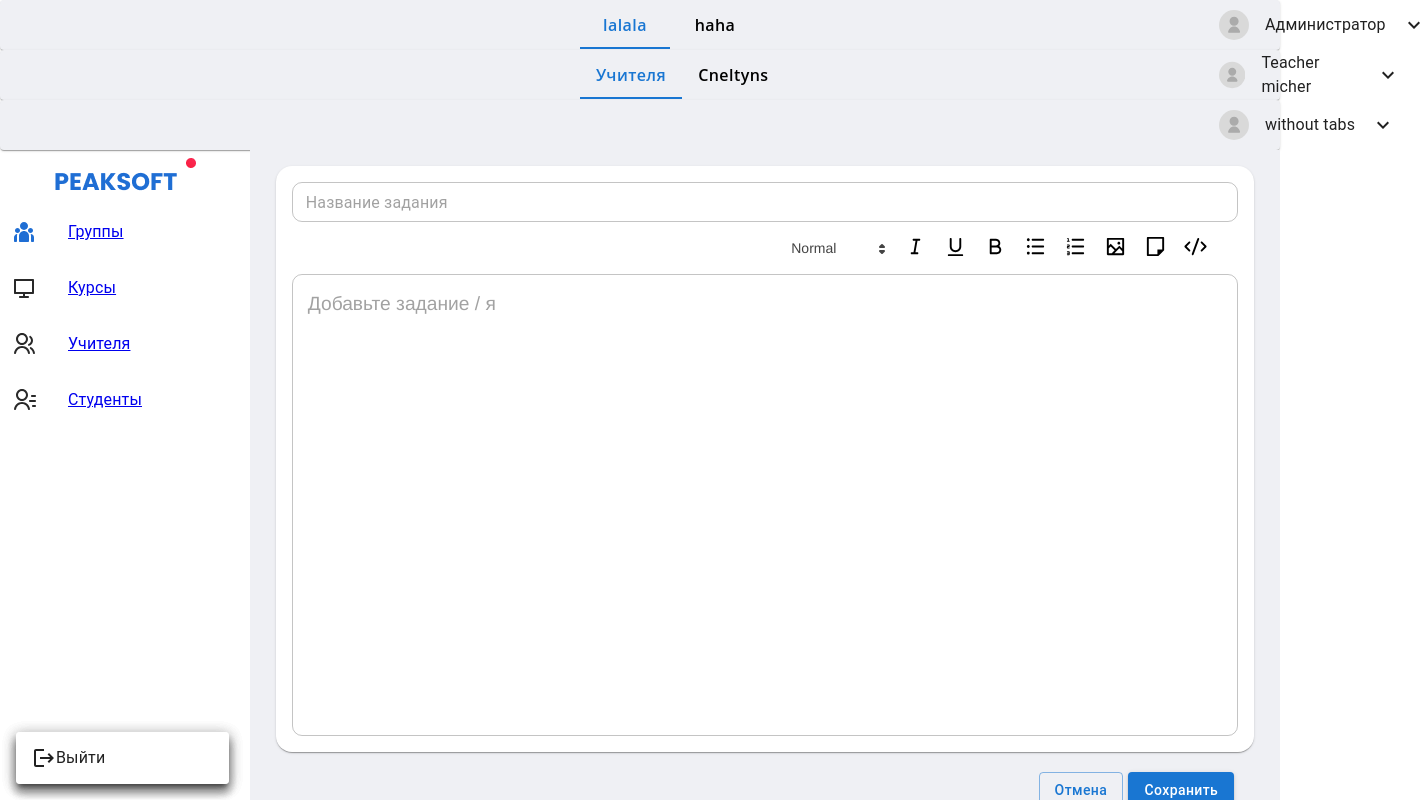
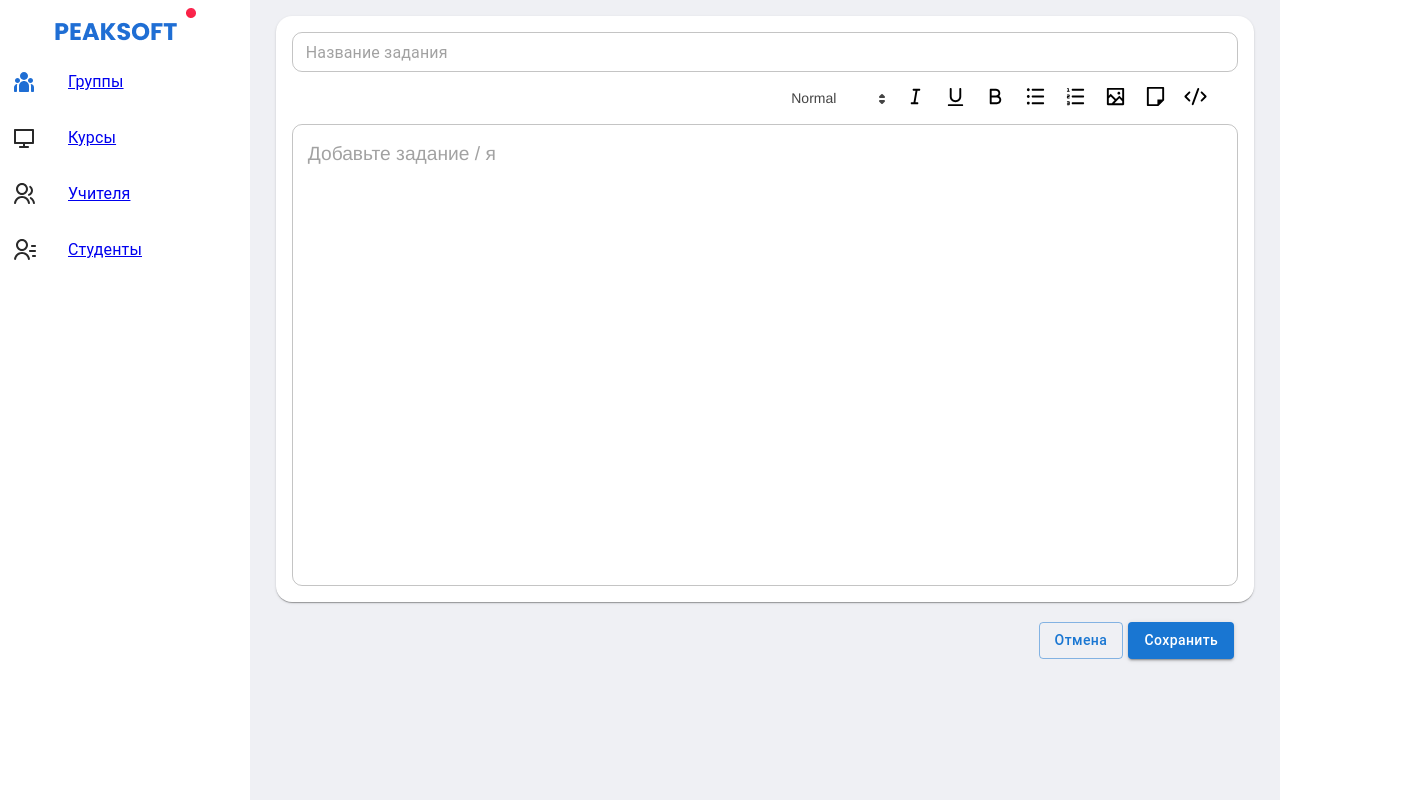
Before and after one commit to peaksoft-school/canva-peaksoft-web, a React (Create React App) app: page /admin/add-lesson in a window 1280 px wide. Shown: the top 800 px of the page, 1426 px wide, since content can reach past the window. Built offline with nearby package versions, Linux system fonts and the light colour scheme.

Commit message:
did a test with layout,code works

```diff
--- a/src/App.js
+++ b/src/App.js
@@ -1,39 +1,9 @@
+import React from 'react'
 import './App.css'
 import MainRouter from './routes/MainRouter'
-import Header from './components/Header/Header'
-import React from 'react'
-
-const TEACHER_TABS = [
-   {
-      title: 'Учителя',
-      link: '/teachers'
-   },
-   {
-      title: 'Cneltyns',
-      link: '/blabla'
-   }
-]
-
-const ADMIN_TABS = [
-   {
-      title: 'lalala',
-      link: '/lalal'
-   },
-   {
-      title: 'haha',
-      link: '/hahah'
-   }
-]
 
 function App() {
-   return(
-      <>
-         <Header role="Администратор" withTabs tabs={ADMIN_TABS}/>
-         <Header role="Teacher micher" withTabs tabs={TEACHER_TABS}/>
-         <Header role="without tabs" />
-         <MainRouter />
-      </>
-   )
+   return <MainRouter />
 }
 
 export default App
--- a/src/components/Header/Header.js
+++ b/src/components/Header/Header.js
@@ -7,7 +7,6 @@ import KeyboardArrowDownIcon from '@mui/icons-material/KeyboardArrowDown'
 import styled from 'styled-components'
 import { ReactComponent as UserLogo } from '../../assets/icons/userLogo.svg'
 import HeaderTabs from './HeaderTabs'
-
 
 const StyledPaper = styled(Paper)`
    &.MuiPaper-root {
@@ -46,33 +45,18 @@ const StyledDivWrapper = styled('div')`
    align-items: center;
 `
 
-export default function Header({ role, withTabs = false, tabs = [] }) {
-   const anchorEl = null //я не знаю что тут должно быть сами сделаете правильно
-   const open = true
-
-
-   const handleClick = () => {
-      // do something
+export default function Header({ userRole, withTabs = false, tabs = [] }) {
+   const [anchorEl, setAnchorEl] = React.useState(null)
+   const open = Boolean(anchorEl)
+   const handleClick = (event) => {
+      setAnchorEl(event.currentTarget)
+   }
+   const handleClose = () => {
+      setAnchorEl(null)
    }
 
-   const handleClose = () => {
-      // do some thing
-   }
-
-
-
-
    return (
-      <StyledPaper>
-         {withTabs && <HeaderTabs role={role} tabs={tabs}/>}
-
-         <StyledDiv
-            id="basic-button"
-            aria-controls={open ? 'basic-menu' : undefined}
-            aria-haspopup="true"
-            aria-expanded={open ? 'true' : undefined}
-            onClick={handleClick}
-         >
+      <>
          <Menu
             id="basic-menu"
             anchorEl={anchorEl}
@@ -87,12 +71,22 @@ export default function Header({ role, withTabs = false, tabs = [] }) {
                Выйти
             </StyledMenuItem>
          </Menu>
+         <StyledPaper>
+            {withTabs && <HeaderTabs role={userRole} tabs={tabs} />}
+            <StyledDiv
+               id="basic-button"
+               aria-controls={open ? 'basic-menu' : undefined}
+               aria-haspopup="true"
+               aria-expanded={open ? 'true' : undefined}
+               onClick={handleClick}
+            >
                <StyledDivWrapper>
                   <UserLogo />
-               <StyledText>{role}</StyledText>
+                  <StyledText>{userRole}</StyledText>
                   <KeyboardArrowDownIcon />
                </StyledDivWrapper>
             </StyledDiv>
          </StyledPaper>
+      </>
    )
 }
--- a/src/components/Header/HeaderTabs.js
+++ b/src/components/Header/HeaderTabs.js
@@ -34,11 +34,15 @@ export default function HeaderTabs({ tabs = [] }) {
             onChange={handleChange}
             aria-label="basic tabs example"
          >
-            {tabs.map(tabItem => {
+            {tabs.map((tabItem) => {
                return (
-                  <Tab sx={style} label={tabItem.title} key={tabItem.title}>
-                     <NavLink to={tabItem.link}>{tabItem.title}</NavLink>
-                  </Tab>
+                  <Tab
+                     sx={style}
+                     label={tabItem.title}
+                     key={tabItem.title}
+                     component={NavLink}
+                     to={tabItem.link}
+                  />
                )
             })}
          </Tabs>
--- a/src/containers/LessonForm.js
+++ b/src/containers/LessonForm.js
@@ -1,7 +1,7 @@
 import { Box, Paper } from '@mui/material'
 import React from 'react'
 import 'react-quill/dist/quill.snow.css'
-import { Editor } from '../components/textEditor/Editor'
+import { Editor } from '../components/TextEditor/Editor'
 import Button from '../components/UI/Button'
 import Input from '../components/UI/Input'
 
```
Lines whose indentation alone changed are shown as unchanged.
